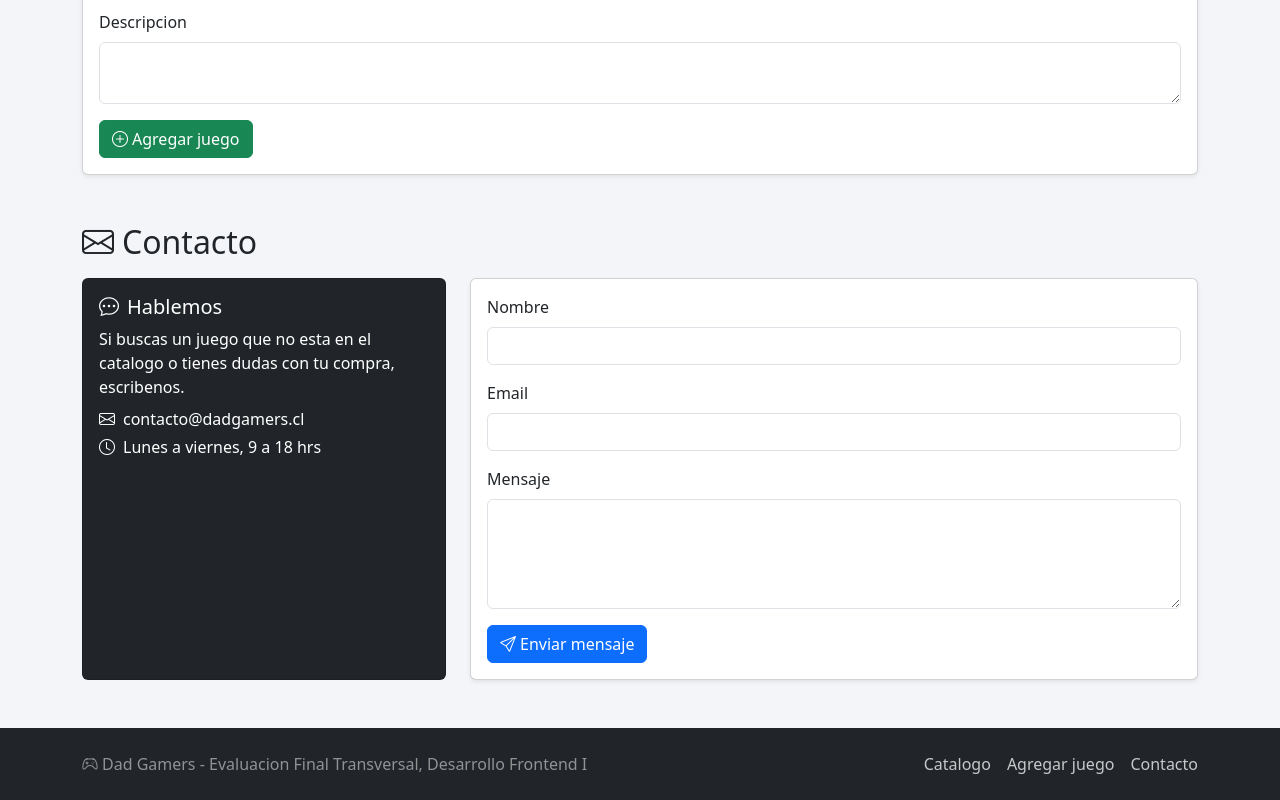
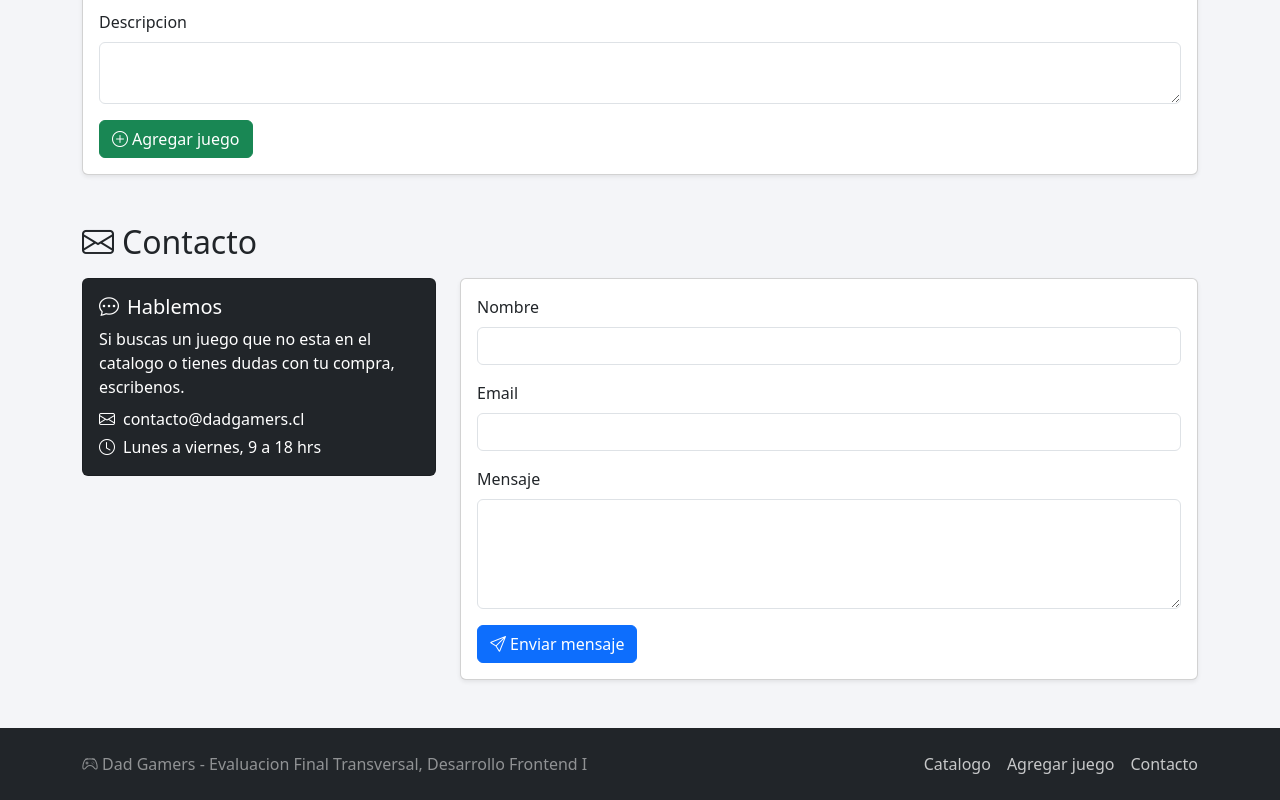
Before and after one commit to Dalvae/frontendI, a React (Vite) app in the folder s9/: page / in a window 1280 px wide. Shown: the part 1748-2548 px from the top of the page. Built offline with nearby package versions, Linux system fonts and the light colour scheme.

Commit message:
eft: la seccion de contacto ahora con flexbox en vez de grid

```diff
--- a/s9/src/components/ContactForm.jsx
+++ b/s9/src/components/ContactForm.jsx
@@ -51,8 +51,8 @@ function ContactForm() {
   const clase = (campo) => (errores[campo] ? 'form-control is-invalid' : 'form-control')
 
   return (
-    <div className="contacto-grid">
-      <div className="card bg-dark text-white">
+    <div className="contacto-flex">
+      <div className="card bg-dark text-white contacto-info">
         <div className="card-body">
           <h3 className="h5"><i className="bi bi-chat-dots me-2"></i>Hablemos</h3>
           <p className="mb-2">Si buscas un juego que no esta en el catalogo o tienes dudas con tu compra, escribenos.</p>
@@ -61,7 +61,7 @@ function ContactForm() {
         </div>
       </div>
 
-      <form className="card card-body shadow-sm" onSubmit={enviar} noValidate>
+      <form className="card card-body shadow-sm contacto-form" onSubmit={enviar} noValidate>
         {enviado && (
           <div className="alert alert-success">
             <i className="bi bi-check-circle-fill me-2"></i>Gracias, tu mensaje fue enviado. Te respondemos pronto.
--- a/s9/src/index.css
+++ b/s9/src/index.css
@@ -71,15 +71,24 @@ section {
   color: #fff;
 }
 
-/* seccion de contacto con css grid: en celular una columna, en pantallas grandes la info a la izquierda */
-.contacto-grid {
-  display: grid;
-  grid-template-columns: 1fr;
+/* seccion de contacto con flexbox: en celular uno abajo del otro, en pantallas grandes la info a la izquierda */
+.contacto-flex {
+  display: flex;
+  flex-direction: column;
   gap: 1.5rem;
 }
 
 @media (min-width: 768px) {
-  .contacto-grid {
-    grid-template-columns: 1fr 2fr;
+  .contacto-flex {
+    flex-direction: row;
+    align-items: flex-start;
+  }
+
+  .contacto-info {
+    flex: 1;
+  }
+
+  .contacto-form {
+    flex: 2;
   }
 }
```
